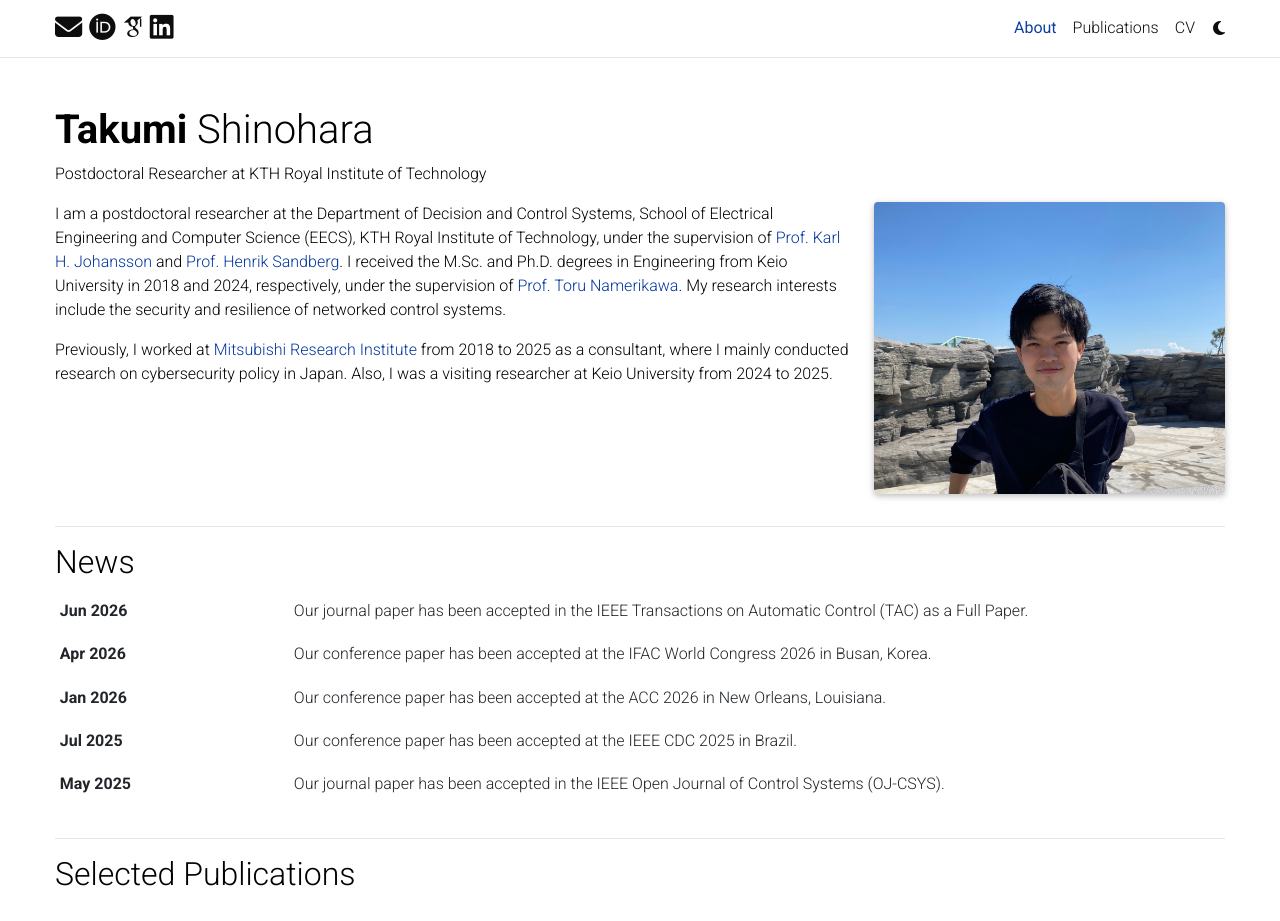
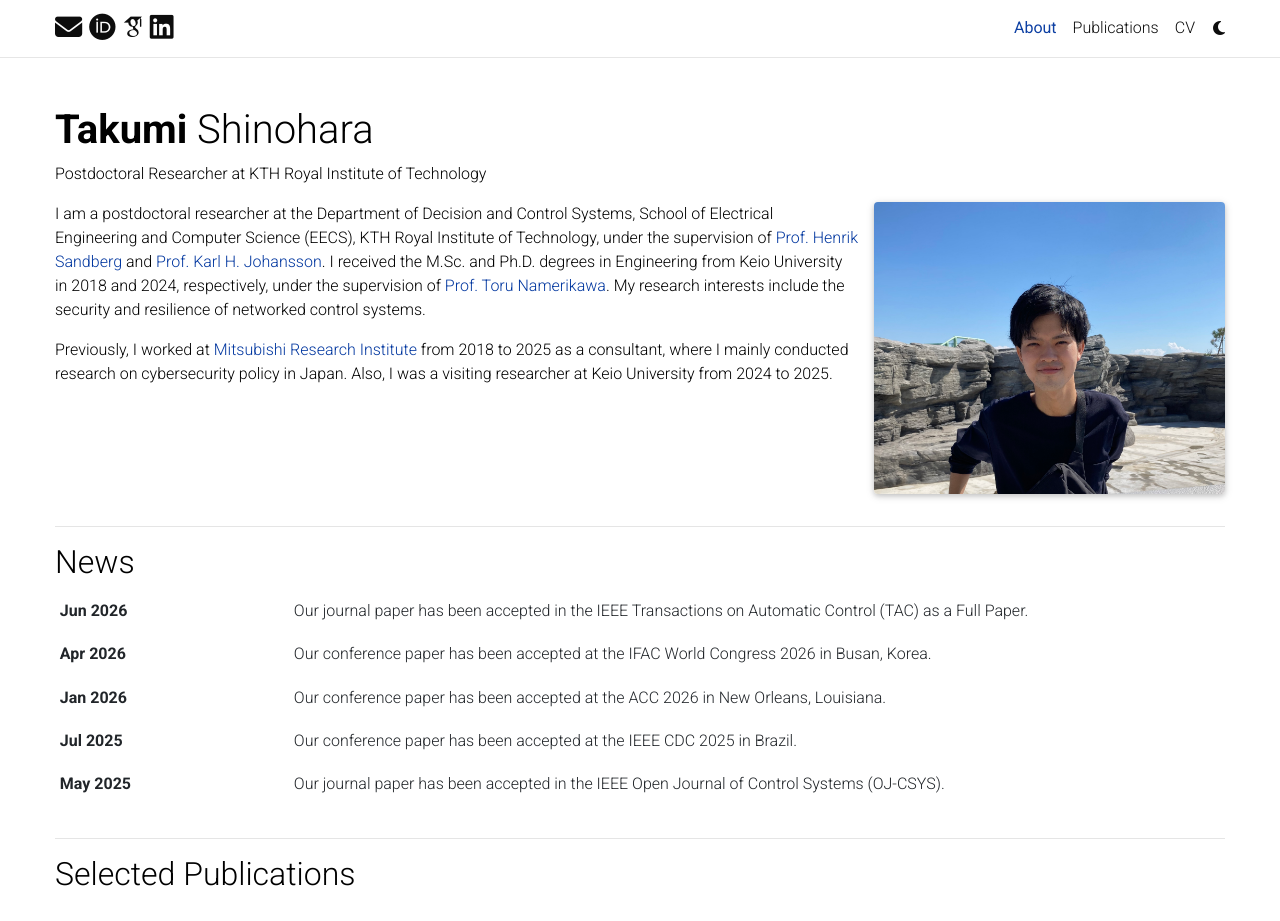
Before and after one commit to Takumi-Shinohara/Takumi-Shinohara.github.io, a Jekyll site: the page built from _pages/about.md, in a window 1280 px wide and 1095 px high, cut to the strip 0-921 px from the top of the window. Built offline with Jekyll 4.4.1, drawn with Linux system fonts in a browser that asks for light colours; full-size pictures stand in for the smaller copies a plugin makes; some web fonts are replaced; comment, search, counter and statistics services are not loaded; a style sheet for code colours, icons or effects is not loaded.

```diff
--- a/_pages/about.md
+++ b/_pages/about.md
@@ -18,6 +18,6 @@ selected_papers: true # includes a list of papers marked as "selected={true}"
 social: false  # includes social icons at the bottom of the page
 ---
 
-I am a postdoctoral researcher at the Department of Decision and Control Systems, School of Electrical Engineering and Computer Science (EECS), KTH Royal Institute of Technology, under the supervision of [Prof. Karl H. Johansson](https://people.kth.se/~kallej/index.html) and [Prof. Henrik Sandberg](https://people.kth.se/~hsan/index.html). I received the M.Sc. and Ph.D. degrees in Engineering from Keio University in 2018 and 2024, respectively, under the supervision of [Prof. Toru Namerikawa](https://www.st.keio.ac.jp/en/tprofile/sd/namerikawa_toru.html). My research interests include the security and resilience of networked control systems.
+I am a postdoctoral researcher at the Department of Decision and Control Systems, School of Electrical Engineering and Computer Science (EECS), KTH Royal Institute of Technology, under the supervision of [Prof. Henrik Sandberg](https://people.kth.se/~hsan/index.html) and [Prof. Karl H. Johansson](https://people.kth.se/~kallej/index.html). I received the M.Sc. and Ph.D. degrees in Engineering from Keio University in 2018 and 2024, respectively, under the supervision of [Prof. Toru Namerikawa](https://www.st.keio.ac.jp/en/tprofile/sd/namerikawa_toru.html). My research interests include the security and resilience of networked control systems.
 
 Previously, I worked at [Mitsubishi Research Institute](https://www.mri.co.jp/en/) from 2018 to 2025 as a consultant, where I mainly conducted research on cybersecurity policy in Japan. Also, I was a visiting researcher at Keio University from 2024 to 2025.
```
